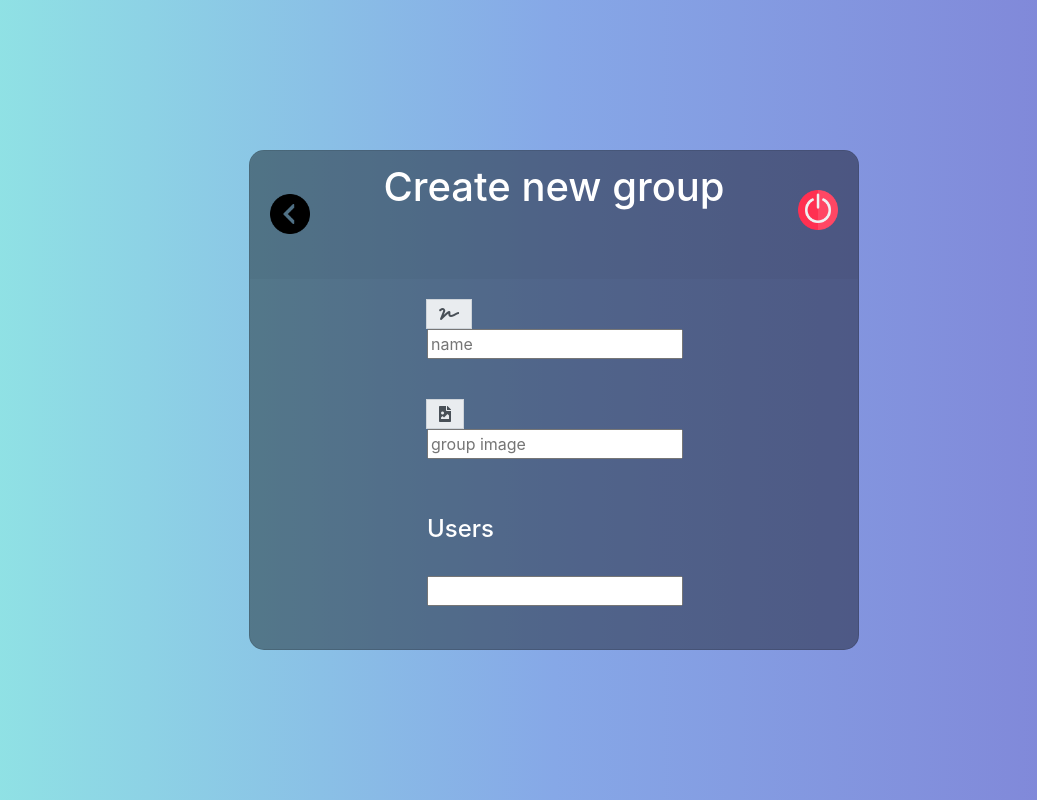
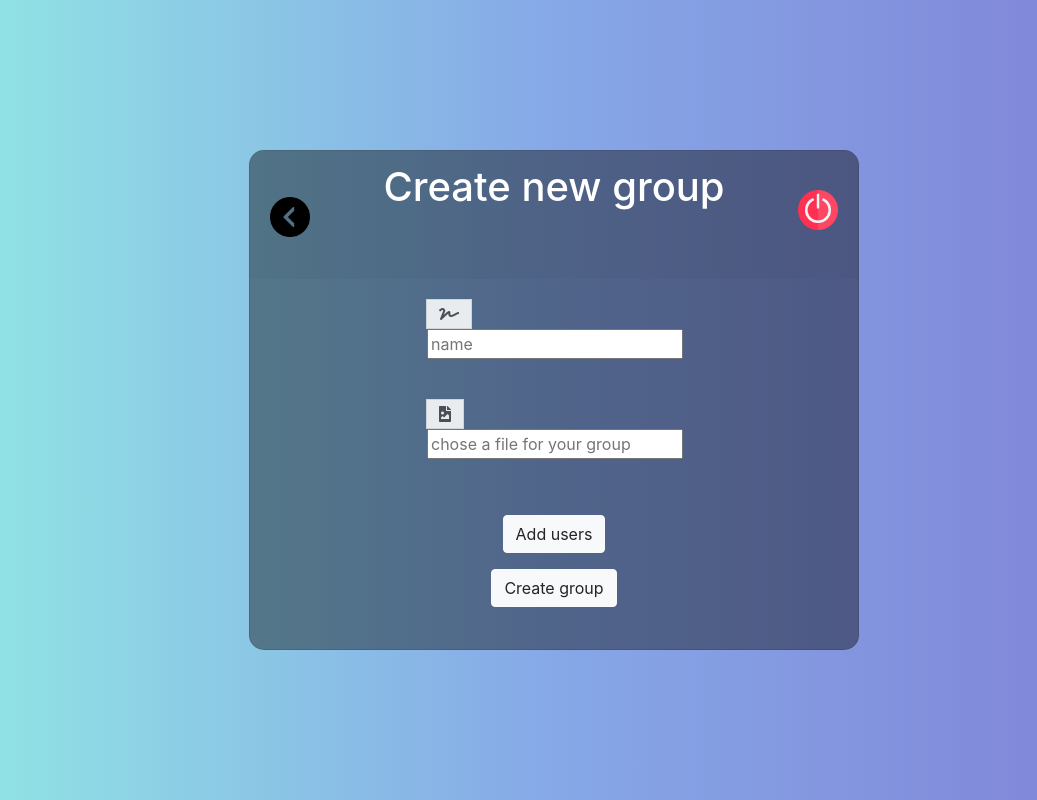
Before and after one commit to Weder77/MessengerSymfony, a Symfony app: template templates/conversation/creategroups.html.twig in a window 1280 px wide. Shown: the whole page, without its empty margins (86-1123 px from the left). Run offline with Twig, Linux system fonts and the light colour scheme; the template is opened without the code that fills it, so the values that code supplies are empty; form fields are guessed from the names that the template uses; some libraries are stand-ins or nearby versions.

Commit message:
:dizzy: add mdoal to create group

```diff
--- a/templates/conversation/creategroups.html.twig
+++ b/templates/conversation/creategroups.html.twig
@@ -32,7 +32,7 @@
 	.return {
 		width: 7%;
 		height: auto;
-		margin-top: -15%;
+		margin-top: -14%;
 	}
 
 	.contacts_body {
@@ -86,6 +86,8 @@
 					<div class="container col-md-6">
 
 						{{ form_start(CreateGroupType) }}
+
+
 						{# name #}
 						<div class="input-group ">
 							<div class="input-group-append">
@@ -103,24 +105,56 @@
 									<span class="input-group-text"><i class="fas fa-file-image"></i></span>
 								</div>
 								{{ form_widget(CreateGroupType.file, { 'attr' : {
-                            'placeholder' : 'group image',
+                            'placeholder' : 'chose a file for your group',
                             'class' : 'form-group'
                         }})}}
 								{{ form_errors(CreateGroupType.file) }}
 							</div>
 
-							<h4 class="text-white mt-4">Users</h4>
+							{# Modal button #}
 
-							<div class="input-group mb-3 mt-4">
-								{{ form_widget(CreateGroupType.users, { 'attr' : {
-                            'class' : 'form-group'
-                        }})}}
-								{{ form_errors(CreateGroupType.users) }}
+							<div class="input-group mb-3 mt-4 justify-content-center">
+								<button type="button" class="btn btn-light" data-toggle="modal" data-target="#users">
+									Add users
+								</button>
 							</div>
 
+							{# Modal #}
+							<div class="modal fade" id="users" tabindex="-1" role="dialog"
+								aria-labelledby="users" aria-hidden="true">
+								<div class="modal-dialog" role="document">
+									<div class="modal-content">
+										<div class="modal-header">
+											<h5 class="modal-title" id="users">Add users</h5>
+											<button type="button" class="close" data-dismiss="modal" aria-label="Close">
+												<span aria-hidden="true">&times;</span>
+											</button>
+										</div>
+										<div class="modal-body">
+										<p>Check users that you want to add to your group :</p>
 
-						{{ form_end(CreateGroupType) }}
-						</div>
+											<div class="table">
+												{{ form_widget(CreateGroupType.users, { 'attr' : {
+                            '						class' : 'table'
+                       						}})}}
+												{{ form_errors(CreateGroupType.users) }}
+											</div>
+										</div>
+
+										<div class="modal-footer">
+											<button type="button" class="btn btn-secondary" data-dismiss="modal">Close</button>
+											<button type="button" class="btn btn-primary" data-dismiss="modal">Ok</button>
+										</div>
+									</div>
+								</div>
+							</div>
+							<div class="input-group mb-3 justify-content-center">
+								<button type="submit" class="btn btn-light">Create group</button>
+							</div>
+
+							 </div>
+
+							{{ form_end(CreateGroupType) }}
 
 					</div>
 
@@ -129,7 +163,13 @@
 		</div>
 	</div>
 
-<script src="https://code.jquery.com/jquery-3.2.1.slim.min.js" integrity="sha384-KJ3o2DKtIkvYIK3UENzmM7KCkRr/rE9/Qpg6aAZGJwFDMVNA/GpGFF93hXpG5KkN" crossorigin="anonymous"></script>
-<script src="https://cdnjs.cloudflare.com/ajax/libs/popper.js/1.12.9/umd/popper.min.js" integrity="sha384-ApNbgh9B+Y1QKtv3Rn7W3mgPxhU9K/ScQsAP7hUibX39j7fakFPskvXusvfa0b4Q" crossorigin="anonymous"></script>
-<script src="https://maxcdn.bootstrapcdn.com/bootstrap/4.0.0/js/bootstrap.min.js" integrity="sha384-JZR6Spejh4U02d8jOt6vLEHfe/JQGiRRSQQxSfFWpi1MquVdAyjUar5+76PVCmYl" crossorigin="anonymous"></script>
+	<script src="https://code.jquery.com/jquery-3.2.1.slim.min.js"
+		integrity="sha384-KJ3o2DKtIkvYIK3UENzmM7KCkRr/rE9/Qpg6aAZGJwFDMVNA/GpGFF93hXpG5KkN"
+		crossorigin="anonymous"></script>
+	<script src="https://cdnjs.cloudflare.com/ajax/libs/popper.js/1.12.9/umd/popper.min.js"
+		integrity="sha384-ApNbgh9B+Y1QKtv3Rn7W3mgPxhU9K/ScQsAP7hUibX39j7fakFPskvXusvfa0b4Q"
+		crossorigin="anonymous"></script>
+	<script src="https://maxcdn.bootstrapcdn.com/bootstrap/4.0.0/js/bootstrap.min.js"
+		integrity="sha384-JZR6Spejh4U02d8jOt6vLEHfe/JQGiRRSQQxSfFWpi1MquVdAyjUar5+76PVCmYl"
+		crossorigin="anonymous"></script>
 	{% endblock %}
```
Also changed, not shown: src/Form/CreateGroupType.php (+17 -5 lines).
